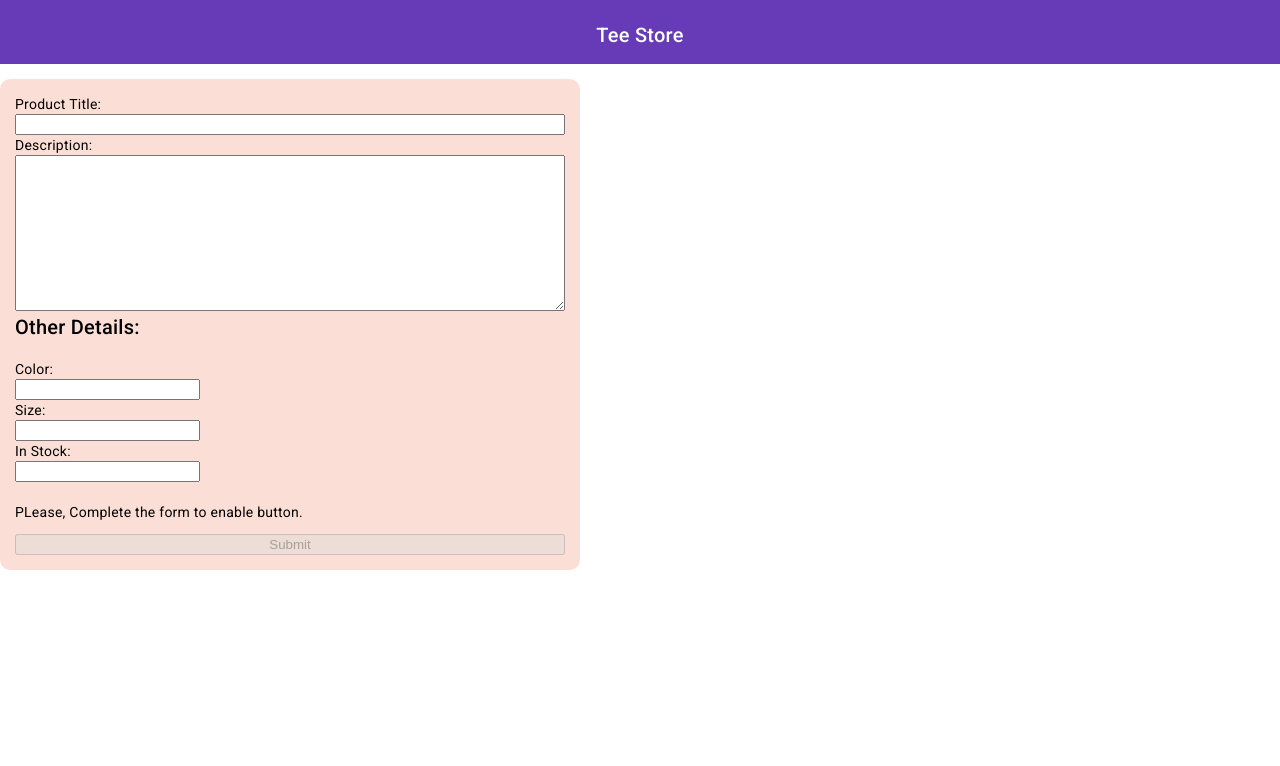
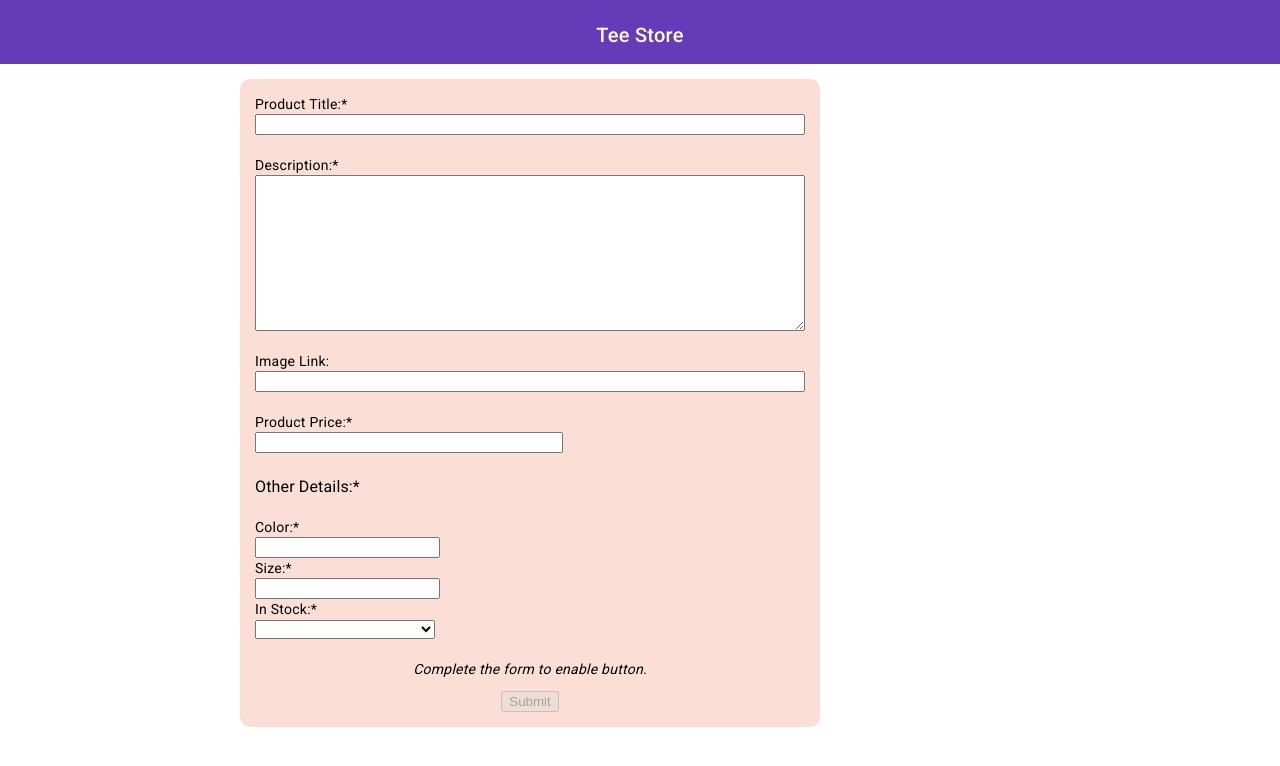
Before and after one commit to khalilonline99/tee-store-angular, an Angular app: page /add-new-product in a window 1280 px wide. Shown: the top 766 px of the page. Built offline with nearby package versions, Linux system fonts and the light colour scheme.

Commit message:
add new product

```diff
--- a/src/app/add-new-product.service.ts
+++ b/src/app/add-new-product.service.ts
@@ -1,14 +1,36 @@
+import { HttpClient, HttpHeaders } from '@angular/common/http';
 import { Injectable } from '@angular/core';
+import { Router } from '@angular/router';
+import { catchError, throwError } from 'rxjs';
 
 @Injectable({
   providedIn: 'root'
 })
 export class AddNewProductService {
 
-  constructor() { }
+  httpOptions = {
+    headers: new HttpHeaders({ 'Content-Type': 'application/json' })
+  };
+
+  constructor(
+    private http: HttpClient,
+    private router: Router
+  ) { }
+
+  status: any;
 
   onSubmit(productForm: any) {
     // TODO: Use EventEmitter with form value
     console.log(productForm.value);
+    return this.http.post<any>('http://localhost:5000/add-product', JSON.stringify(productForm.value), this.httpOptions)
+      .subscribe(data => {
+        if (data.acknowledged) {
+          this.router.navigate(['/']);
+        }
+      })
+    // this.addNewProduct(productForm)
   }
+
+
+
 }
--- a/src/app/add-new-product/add-new-product.component.css
+++ b/src/app/add-new-product/add-new-product.component.css
@@ -1,3 +1,8 @@
+
+.form-container {
+    width:800px;
+    margin:0 auto;
+}
 
 .form-body {
     margin-top: 15px;
@@ -8,3 +13,13 @@
     flex-direction: column;
     max-width: 550px;
 }
+
+.input-box {
+    max-width: 300px;;
+}
+
+
+.submit-button {
+    max-width: 300px;
+    margin:0 auto;
+}
--- a/src/app/add-new-product/add-new-product.component.html
+++ b/src/app/add-new-product/add-new-product.component.html
@@ -1,41 +1,45 @@
-<!-- <label for="productTitle">Title:</label>
-<input type="text" id="productTitle" [formControl]="productTitle">
-<button type="button" (click)="updateTitle()"> Update</button>
-<p> {{productTitle.value}} </p> -->
-
-<div>
+<div class="form-container">
   <form [formGroup]="productForm" (ngSubmit)="onSubmit()" class="form-body">
 
-    <label for="product-title">Product Title: </label>
+    <label for="product-title">Product Title:* </label>
     <input id="product-title" type="text" formControlName="productTitle">
-
-    <label for="product-description">Description: </label>
-    <!-- <input id="product-description" type="text" formControlName="description"> -->
+    <br>
+    <label for="product-description">Description:* </label>
     <textarea id="product-description" cols="30" rows="10" formControlName="description"></textarea>
-
+    <br>
+    <label for="product-image">Image Link: </label>
+    <input id="product-image" type="text" formControlName="productImage">
+    <br>
+    <label for="product-price">Product Price:* </label>
+    <input id="product-price" type="text" formControlName="price" class="input-box">
+    <br>
     <div formGroupName="properties">
-      <h2>Other Details:</h2>
       <div style="display: flex; flex-direction: column;">
+        <h3>Other Details:*</h3>
         <div>
-          <label for="product-color">Color:</label> <br>
+          <label for="product-color">Color:*</label> <br>
           <input id="product-color" type="text" formControlName="color"> <br>
         </div>
 
         <div>
-          <label for="product-size">Size: </label> <br>
+          <label for="product-size">Size:*</label> <br>
           <input id="product-size" type="text" formControlName="size"> <br>
         </div>
 
         <div>
-          <label for="product-stock">In Stock: </label> <br>
-          <input id="product-stock" type="text" formControlName="inStock">
+          <label for="product-stock">In Stock:* </label> <br>
+          <!-- <input id="product-stock" type="text" formControlName="inStock"> -->
+          <select name="inStock" id="product-stock" formControlName="inStock" style="min-width: 180px;">
+            <option value="true">Yes</option>
+            <option value="false">No</option>
+          </select>
         </div>
 
       </div>
 
     </div>
     <br>
-    <p>PLease, Complete the form to enable button.</p>
-    <button type="submit" [disabled]="!productForm.valid">Submit</button>
+    <p style="text-align: center; font-style: italic;">Complete the form to enable button.</p>
+    <button type="submit" [disabled]="!productForm.valid" class="submit-button">Submit</button>
   </form>
 </div>
--- a/src/app/add-new-product/add-new-product.component.ts
+++ b/src/app/add-new-product/add-new-product.component.ts
@@ -10,17 +10,19 @@ import { AddNewProductService } from '../add-new-product.service';
 export class AddNewProductComponent {
 
 
- productForm = this.fb.group ({
+  productForm = this.fb.group({
     productTitle: ['', Validators.required],
     description: ['', Validators.required],
-   properties: this.fb.group ({
+    productImage: [''],
+    price: ['', Validators.required],
+    properties: this.fb.group({
       color: ['', Validators.required],
       size: ['', Validators.required],
       inStock: ['', Validators.required],
     }),
   });
 
-  constructor (
+  constructor(
     private fb: FormBuilder,
     private addNewProducrService: AddNewProductService
   ) { }
--- a/src/app/products/products.component.css
+++ b/src/app/products/products.component.css
@@ -1,6 +1,9 @@
 .product-container {
-  display: flex;
-  justify-content: center;
+  /* display: flex;
+  justify-content: center; */
+  display: grid;
+  grid-template-columns: repeat(4, 1fr);
+  grid-gap: 10px;
 }
 
 .card {
--- a/src/app/products/products.component.html
+++ b/src/app/products/products.component.html
@@ -1,12 +1,20 @@
+
   <div class="product-container">
-  <div *ngFor="let product of allProduct">
+    <div *ngFor="let product of allProduct" >
       <mat-card class="card" color="primary">
         <mat-card-header>
           <div mat-card-avatar class="header-image"></div>
           <mat-card-title> {{product.vendor}} </mat-card-title>
           <mat-card-subtitle>Verified</mat-card-subtitle>
         </mat-card-header>
-      <img mat-card-image src={{product.image}} alt="Photo of a T Shirt" class="body-image">
+        <!-- <img mat-card-image src={{product.image}} alt="Photo of a T Shirt" class="body-image"> -->
+        <ng-container *ngIf="product.image; else altImage">
+          <img mat-card-image [src]="product.image" alt="Photo of a T-Shirt" class="body-image">
+        </ng-container>
+        <ng-template #altImage>
+          <img src="https://placehold.co/500x500" alt="Alternative Image" class="body-image">
+        </ng-template>
+
         <mat-card-content>
           <h2>{{product.title}}</h2>
           <p>
--- a/src/app/products/products.component.ts
+++ b/src/app/products/products.component.ts
@@ -17,7 +17,6 @@ export class ProductsComponent {
     this.productService.getData().subscribe ( res => {
       this.allProduct = res;
       // console.log(this.allProduct);
-
     })
   }
 
```
Lines whose indentation alone changed are shown as unchanged.
